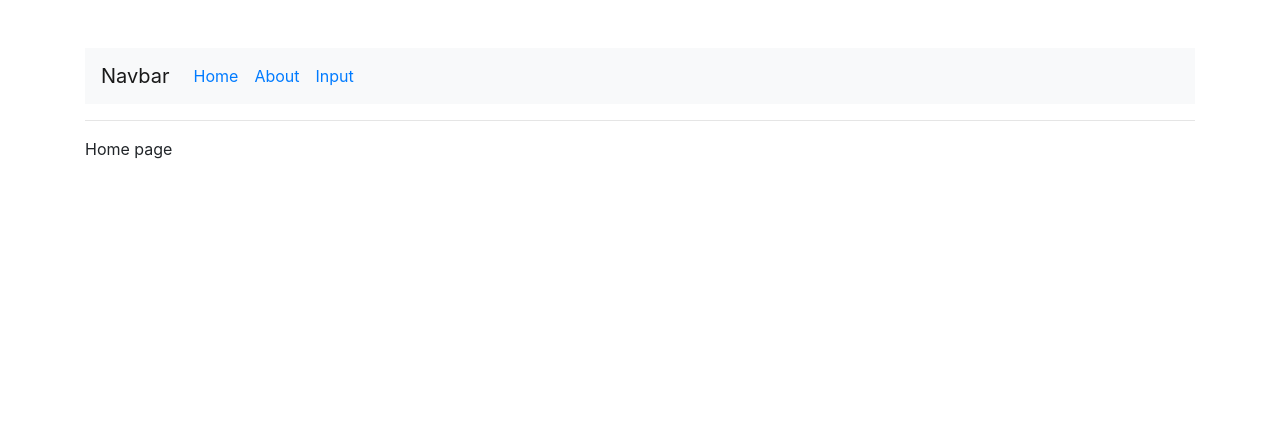
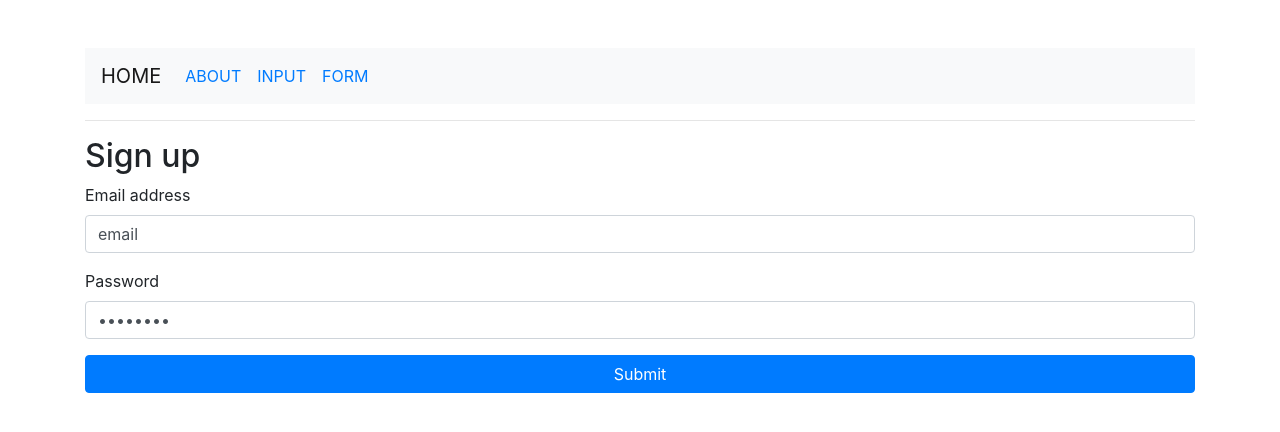
Before and after one commit to bacancy-parthsardhara/React-CRUD, a React (Create React App) app: page /form in a window 1280 px wide. Shown: the top 432 px of the page. Built offline with nearby package versions, Linux system fonts and the light colour scheme.

Commit message:
added basic form onchange and some normal design with routing and remove HOME tab

```diff
--- a/src/App.js
+++ b/src/App.js
@@ -3,6 +3,7 @@ import { BrowserRouter as Router, Switch, Route, Link } from "react-router-dom";
 import Home from './Component/Home/Home';
 import About from './Component/About/About';
 import Input from './Component/Input/Input';
+import Form from './Component/Form/Form';
 
 class App extends Component {
 
@@ -13,20 +14,20 @@ class App extends Component {
           <Router>
             <div>
               <nav className="navbar navbar-expand-lg navbar-light bg-light">
-                <a className="navbar-brand" href="/">Navbar</a>
+                <a className="navbar-brand" href="/">HOME</a>
                 <button className="navbar-toggler" type="button" data-toggle="collapse" data-target="#navbarNav" aria-controls="navbarNav" aria-expanded="false" aria-label="Toggle navigation">
                   <span className="navbar-toggler-icon"></span>
                 </button>
                 <div className="collapse navbar-collapse" id="navbarNav">
                   <ul className="navbar-nav">
-                    <li className="nav-item active">
-                      <div className="nav-link"><Link to="/home">Home</Link></div>
+                    <li className="nav-item">
+                      <div className="nav-link"><Link to="/about">ABOUT</Link></div>
                     </li>
                     <li className="nav-item">
-                      <div className="nav-link"><Link to="/about">About</Link></div>
+                      <div className="nav-link"><Link to="/input">INPUT</Link></div>
                     </li>
                     <li className="nav-item">
-                      <div className="nav-link"><Link to="/input">Input</Link></div>
+                      <div className="nav-link"><Link to="/form">FORM</Link></div>
                     </li>
                   </ul>
                 </div>
@@ -39,6 +40,7 @@ class App extends Component {
                 <Route path="/home"><Home /></Route>
                 <Route path="/about"><About /></Route>
                 <Route path="/input"><Input /></Route>
+                <Route path="/form"><Form /></Route>
                 <Route path="**"><Home /></Route>
               </Switch>
             </div>
--- a/src/Component/About/About.js
+++ b/src/Component/About/About.js
@@ -3,7 +3,7 @@ import React from 'react';
 const About = (props) => {
   return (
     <div>
-      <p>About page</p>
+      <p>This is all About</p>
     </div>
   )
 }
--- /dev/null
+++ b/src/Component/Form/Form.js
@@ -0,0 +1,46 @@
+import React, { Component } from 'react';
+
+class Form extends Component {
+
+  state = {
+    email: 'email',
+    password: 'password',
+    isValid: false
+  }
+
+  inputChangeHandler = (event) => {
+    this.setState({ [event.target.name]: event.target.value });
+  }
+
+  formValidation = () => {
+    this.setState({ isValid: true });
+  }
+
+  submitHandler = (event) => {
+    this.formValidation();
+    if (this.state.isValid) {
+      console.log('Valid', this.state);
+    } else {
+      console.log('inValid', this.state);
+    }
+    event.preventDefault();
+  }
+  render() {
+    return (
+      <form onSubmit={this.submitHandler}>
+        <h2>Sign up</h2>
+        <div className="form-group">
+          <label htmlFor="email">Email address</label>
+          <input type="text" className="form-control" name="email" onChange={this.inputChangeHandler} value={this.state.email} />
+        </div >
+        <div className="form-group">
+          <label htmlFor="password">Password</label>
+          <input type="password" className="form-control" name="password" onChange={this.inputChangeHandler} value={this.state.password} />
+        </div >
+        <button className="btn btn-primary btn-block" type="submit">Submit</button>
+      </form >
+    );
+  }
+}
+
+export default Form;
```
